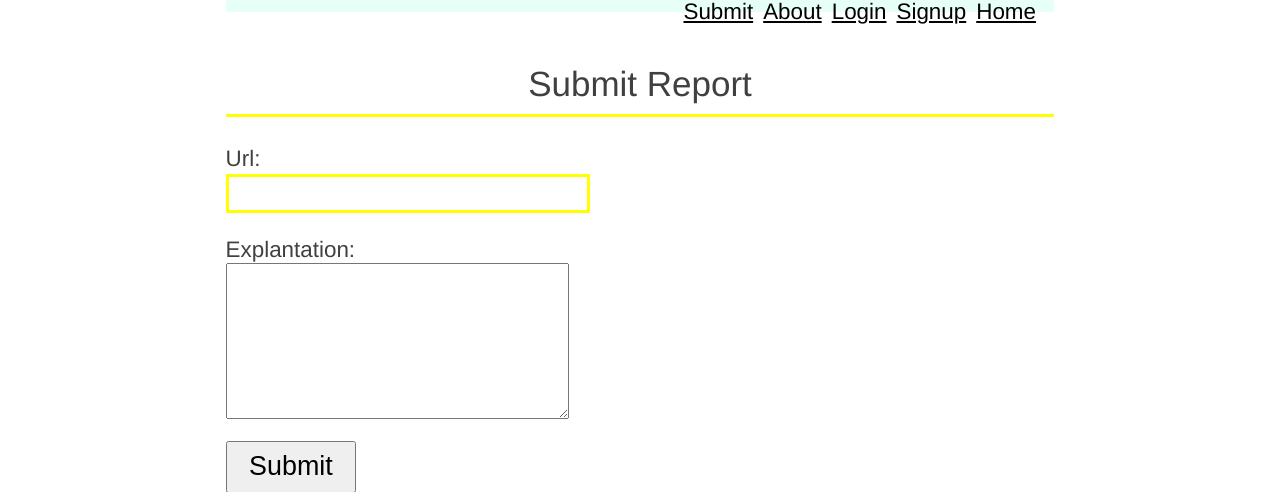
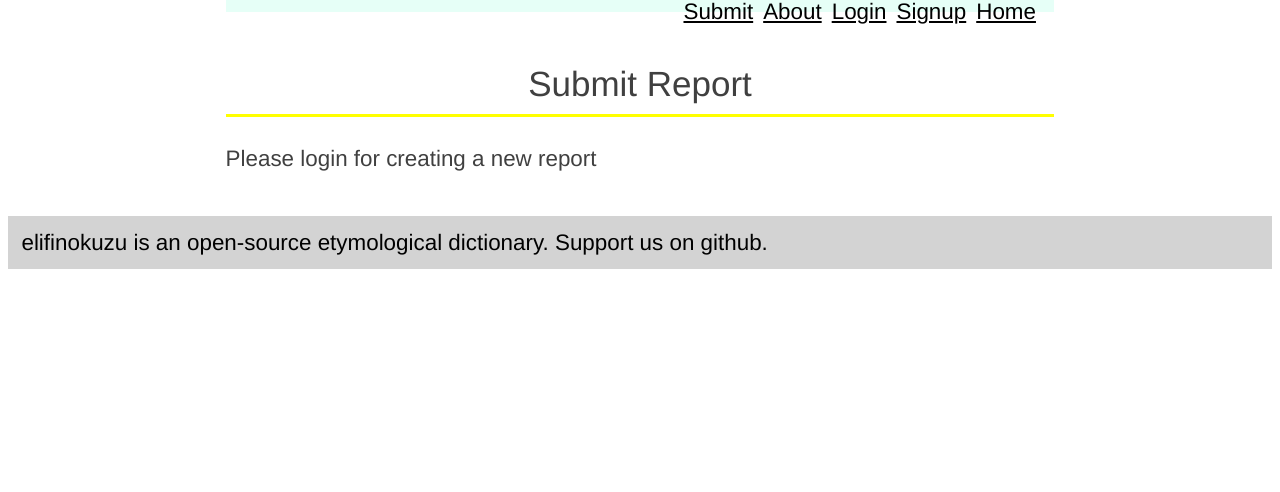
Before and after one commit to lyk2018-python/elifin-okuzu, a Django app: page /report/ in a window 1280 px wide. Shown: the part 171-663 px from the top of the page. Run offline with Django 3.2, Linux system fonts and the light colour scheme.

Commit message:
New Feature Report :  User Login Condition

```diff
--- a/elifinokuzu/templates/reports/report.html
+++ b/elifinokuzu/templates/reports/report.html
@@ -1,10 +1,17 @@
 {% extends "base.html" %}
 {% block title %}Report Page{% endblock %}
 {% block content %}
+    <h2>Submit Report</h2
+    {% if user.is_anonymous %}
+        <div class="info warning">
+            <p>Please login for creating a new report</p>
+        </div>
+    {% else %}
         <h2>Submit Report</h2>
         <form method="post">
             {% csrf_token %}
             {{ form.as_p }}
             <button type="submit">Submit</button>
         </form>
+    {% endif %}
     {% endblock %}
```
Lines whose indentation alone changed are shown as unchanged.
